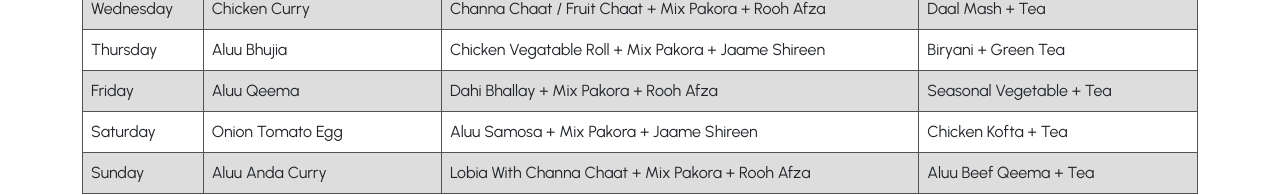
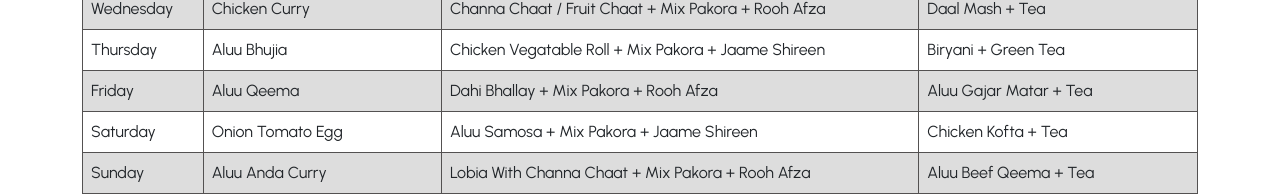
Before and after one commit to fatehmehmood123/Mess-Menu, a React (Create React App) app: page /weekly in a window 1280 px wide. Shown: the part 282-477 px from the top of the page. Built offline with nearby package versions, Linux system fonts and the light colour scheme.

Commit message:
seasonal vegetable to alu gajar matar

```diff
--- a/src/Pages/Today.js
+++ b/src/Pages/Today.js
@@ -52,7 +52,7 @@ export default function Daily() {
       if (currentDate.getDay() === 5) {     //Friday odd
         setbreakfast("Aluu Qeema")
         setlunch("Dahi Bhallay + Mix Pakora + Rooh Afza")
-        setdinner("Seasonal Vegetable + Tea")
+        setdinner("Aluu Gajar Matar + Tea")
 
       }
       if (currentDate.getDay() === 6) {     //Saturday odd
@@ -89,7 +89,7 @@ export default function Daily() {
       if (currentDate.getDay() === 5) {     //Friday odd
         setbreakfast("Aluu Qeema")
         setlunch("Dahi Bhallay + Mix Pakora + Rooh Afza")
-        setdinner("Seasonal Vegetable + Tea")
+        setdinner("Aluu Gajar Matar + Tea")
 
       }
       if (currentDate.getDay() === 6) {     //Saturday odd
--- a/src/Pages/Weekly.js
+++ b/src/Pages/Weekly.js
@@ -75,7 +75,7 @@ export default function Weekly() {
       setthursDinner('Biryani + Green Tea')
       setfriBreakfast('Aluu Qeema + Paratha + Yoghurt')
       setfriLunch('Dahi Bhallay + Mix Pakora + Rooh Afza')
-      setfriDinner('Seasonal Vegetable + Tea')
+      setfriDinner('Aluu Gajar Matar + Tea')
       setsatBreakfast('Onion Tomato Egg + Paratha + Yoghurt ')
       setsatLunch('Aluu Samosa + Mix Pakora + Jaame Shireen')
       setsatDinner('Chicken Kofta + Tea')
@@ -119,7 +119,7 @@ export default function Weekly() {
       setthursDinner('Biryani + Green Tea')
       setfriBreakfast('Aluu Qeema')
       setfriLunch('Dahi Bhallay + Mix Pakora + Rooh Afza')
-      setfriDinner('Seasonal Vegetable + Tea')
+      setfriDinner('Aluu Gajar Matar + Tea')
       setsatBreakfast('Onion Tomato Egg')
       setsatLunch('Aluu Samosa + Mix Pakora + Jaame Shireen')
       setsatDinner('Chicken Kofta + Tea')
@@ -141,7 +141,7 @@ export default function Weekly() {
       setthursDinner('Biryani + Green Tea')
       setfriBreakfast('Aluu Qeema')
       setfriLunch('Dahi Bhallay + Mix Pakora + Rooh Afza')
-      setfriDinner('Seasonal Vegetable + Tea')
+      setfriDinner('Aluu Gajar Matar + Tea')
       setsatBreakfast('Onion Tomato Egg')
       setsatLunch('Aluu Samosa + Mix Pakora + Jaame Shireen')
       setsatDinner('Chicken Kofta + Tea')
```
